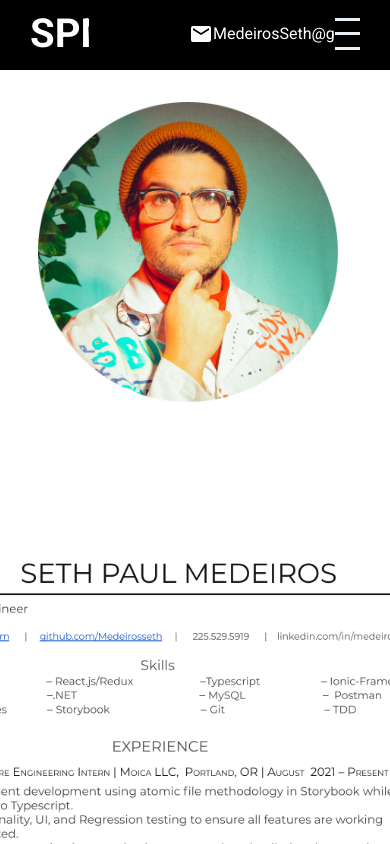
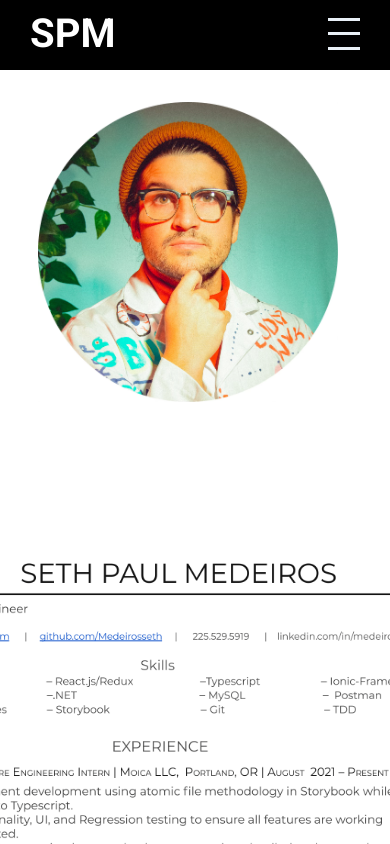
Before and after one commit to Medeirosseth/Portfolio, a React (Create React App) app: page / in a window 390 px wide. Built offline with nearby package versions, Linux system fonts and the light colour scheme.

Commit message:
add mobile view for topbar

```diff
--- a/src/Components/Topbar/Topbar.jsx
+++ b/src/Components/Topbar/Topbar.jsx
@@ -9,10 +9,8 @@ export default function Topbar({menuOpen, setMenuOpen }) {
         <div className="left">
           <a href="#intro" className="logo">SPM</a>
           <div className="itemContainer">
-          </div>
-          <div className="itemContainer">
-            <Mail />
-            <span>MedeirosSeth@gmail.com</span>
+            <Mail className="topbarContact" />
+            <span className="topbarContact">MedeirosSeth@gmail.com</span>
           </div>
         </div>
         <div className="right">
--- a/src/Components/Topbar/Topbar.scss
+++ b/src/Components/Topbar/Topbar.scss
@@ -97,3 +97,14 @@
     }
   }
 }
+
+
+@media (max-width: 500px) {
+  .topbar {
+
+    .wrapper > .left > .itemContainer > .topbarContact {
+      display: none;
+    }
+
+  }
+}
```
